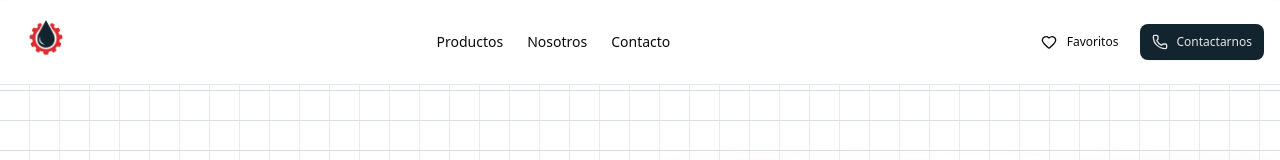
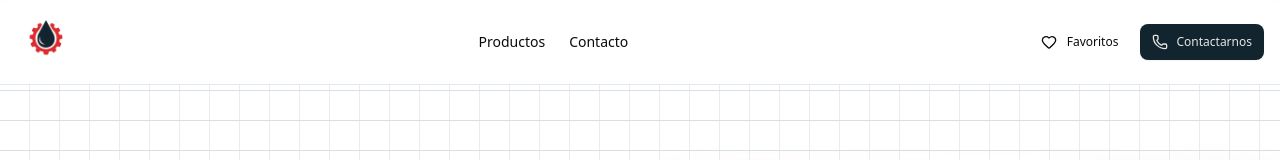
Before and after one commit to miguelhuayhua/redlube, a Next.js app: page / in a window 1280 px wide. Shown: the top 160 px of the page. Built offline with nearby package versions, Linux system fonts and the light colour scheme; no server answers.

Commit message:
version 1

```diff
--- a/app/components/navbar.tsx
+++ b/app/components/navbar.tsx
@@ -24,7 +24,7 @@ export default function Navbar() {
               </div>
             </div>
             <div className="hidden md:flex items-center space-x-6">
-              {["Productos", "Nosotros", "Contacto"].map((item, i) => (
+              {["Productos",  "Contacto"].map((item, i) => (
                 <Link
                   key={item}
                   href={`/#${item.toLowerCase()}`}
--- a/app/globals.css
+++ b/app/globals.css
@@ -123,9 +123,6 @@
 }
 
 
-
-
-
 /* Patrón de fondo cuadriculado con bordes dashed más visible */
 .dashed-grid-pattern {
   position: fixed;
```
